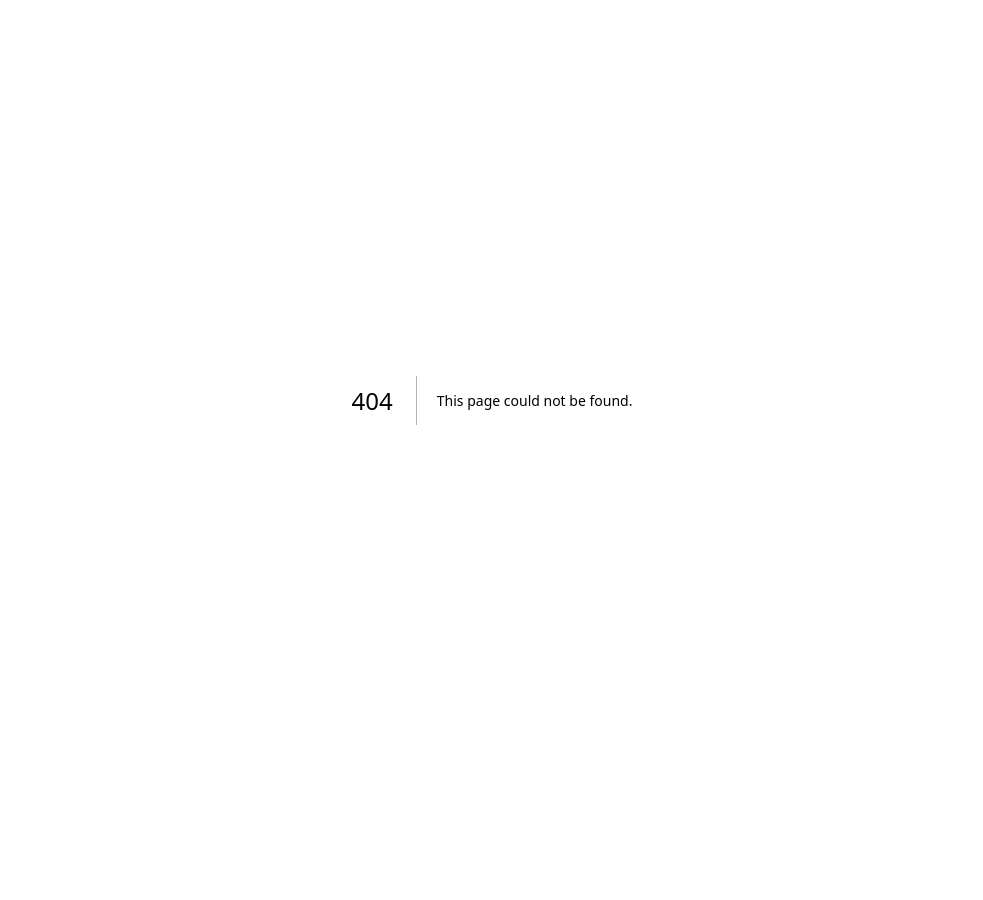
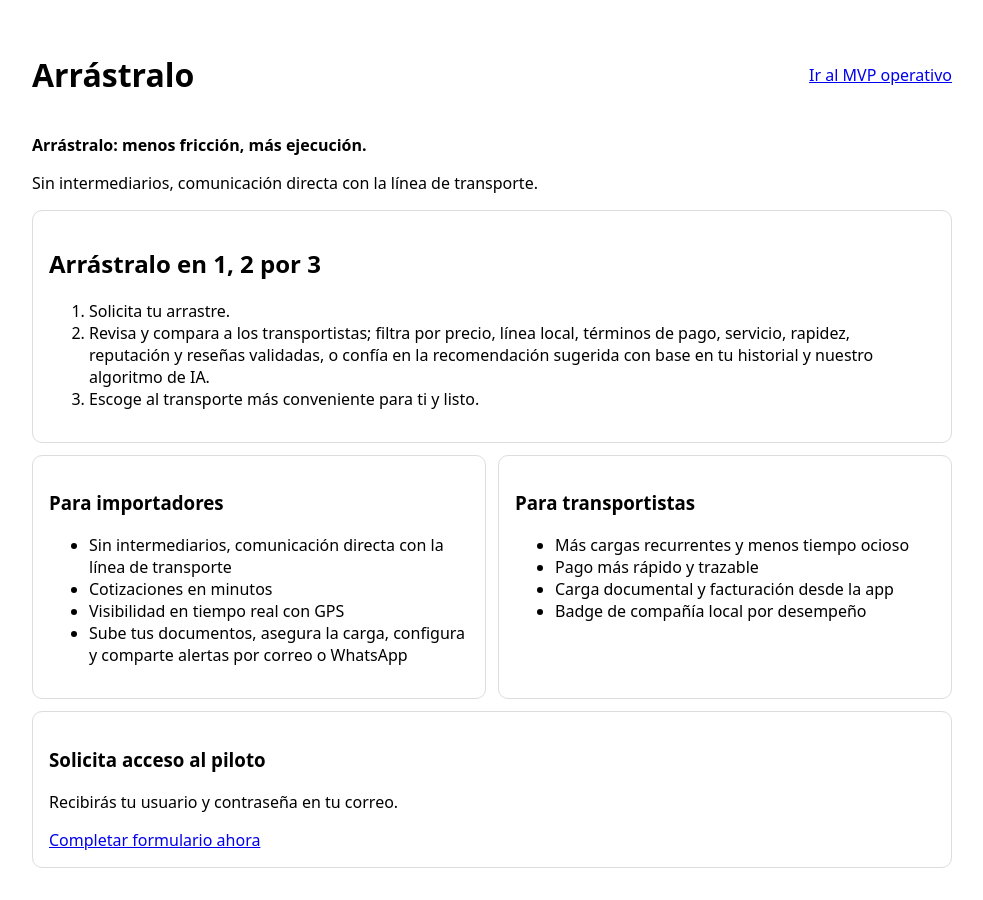
Before and after one commit to apollo-ex/arrastralo, a Next.js app: page /landing in a window 1280 px wide. Before the commit this address had no page. Shown: the whole page, without its empty margins (148-1131 px from the left). Before the commit the page ends 800 px from the top, so only its background shows below. Built offline with nearby package versions, Linux system fonts and the light colour scheme.

Commit message:
Iterate: restore marketing landing as /landing while preserving MVP ingestion flow

```diff
--- /dev/null
+++ b/app/landing/page.tsx
@@ -0,0 +1,54 @@
+import Link from 'next/link'
+
+export default function LandingPage() {
+  return (
+    <main style={{ maxWidth: 920, margin: '0 auto', padding: 24, fontFamily: 'system-ui' }}>
+      <div style={{ display: 'flex', justifyContent: 'space-between', alignItems: 'center' }}>
+        <h1>Arrástralo</h1>
+        <Link href="/">Ir al MVP operativo</Link>
+      </div>
+      <p><b>Arrástralo: menos fricción, más ejecución.</b></p>
+      <p>Sin intermediarios, comunicación directa con la línea de transporte.</p>
+
+      <section style={{ border: '1px solid #ddd', borderRadius: 10, padding: 16, marginTop: 12 }}>
+        <h2>Arrástralo en 1, 2 por 3</h2>
+        <ol>
+          <li>Solicita tu arrastre.</li>
+          <li>
+            Revisa y compara a los transportistas; filtra por precio, línea local, términos de pago,
+            servicio, rapidez, reputación y reseñas validadas, o confía en la recomendación sugerida
+            con base en tu historial y nuestro algoritmo de IA.
+          </li>
+          <li>Escoge al transporte más conveniente para ti y listo.</li>
+        </ol>
+      </section>
+
+      <section style={{ display: 'grid', gridTemplateColumns: '1fr 1fr', gap: 12, marginTop: 12 }}>
+        <div style={{ border: '1px solid #ddd', borderRadius: 10, padding: 16 }}>
+          <h3>Para importadores</h3>
+          <ul>
+            <li>Sin intermediarios, comunicación directa con la línea de transporte</li>
+            <li>Cotizaciones en minutos</li>
+            <li>Visibilidad en tiempo real con GPS</li>
+            <li>Sube tus documentos, asegura la carga, configura y comparte alertas por correo o WhatsApp</li>
+          </ul>
+        </div>
+        <div style={{ border: '1px solid #ddd', borderRadius: 10, padding: 16 }}>
+          <h3>Para transportistas</h3>
+          <ul>
+            <li>Más cargas recurrentes y menos tiempo ocioso</li>
+            <li>Pago más rápido y trazable</li>
+            <li>Carga documental y facturación desde la app</li>
+            <li>Badge de compañía local por desempeño</li>
+          </ul>
+        </div>
+      </section>
+
+      <section style={{ border: '1px solid #ddd', borderRadius: 10, padding: 16, marginTop: 12 }}>
+        <h3>Solicita acceso al piloto</h3>
+        <p>Recibirás tu usuario y contraseña en tu correo.</p>
+        <Link href="/">Completar formulario ahora</Link>
+      </section>
+    </main>
+  )
+}
--- a/app/page.tsx
+++ b/app/page.tsx
@@ -1,5 +1,6 @@
 'use client'
 
+import Link from 'next/link'
 import { useMemo, useState } from 'react'
 import { useCreateSubmission } from '@/lib/hooks'
 import type { Role } from '@/lib/types'
@@ -48,7 +49,10 @@ export default function Page() {
 
   return (
     <main style={{ maxWidth: 880, margin: '0 auto', padding: 24, fontFamily: 'system-ui' }}>
-      <h1>Arrástralo MVP</h1>
+      <div style={{ display: 'flex', justifyContent: 'space-between', alignItems: 'center', marginBottom: 10 }}>
+        <h1 style={{ margin: 0 }}>Arrástralo MVP</h1>
+        <Link href="/landing">Ver landing comercial</Link>
+      </div>
       <p>Sin intermediarios, comunicación directa con la línea de transporte.</p>
 
       <div style={{ marginBottom: 16 }}>
```
